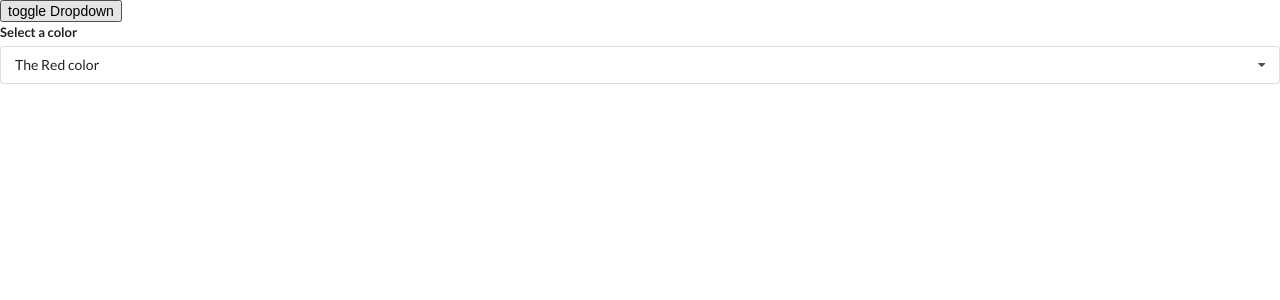
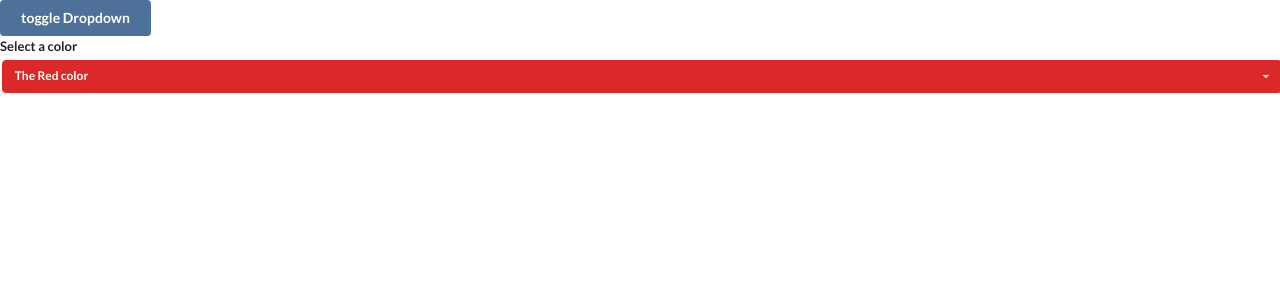
Before and after one commit to manimovassagh/Hooks, a React (Create React App) app: page / in a window 1280 px wide. Shown: the top 300 px of the page. Built offline with nearby package versions, Linux system fonts and the light colour scheme.

Commit message:
added color by myself yes !!

```diff
--- a/src/App.js
+++ b/src/App.js
@@ -37,12 +37,14 @@ const options = [
 export default () => {
   const [selected, setSelected] = useState(options[0]);
   const [showDropDown,setShowDropDown]=useState(true);
+
   return (
     <div>
-      <button onClick={()=> setShowDropDown(!showDropDown) }>toggle Dropdown</button>
+      <button   className="ui vk button" onClick={()=> setShowDropDown(!showDropDown) }>toggle Dropdown</button>
 
            {showDropDown ?
             <Dropdown
+
         selected={selected}
         onSelectedChange={setSelected}
         options={options}
--- a/src/components/Dropdown.js
+++ b/src/components/Dropdown.js
@@ -2,6 +2,9 @@ import React, { useState, useEffect, useRef } from "react";
 
 const Dropdown = ({ options, selected, onSelectedChange }) => {
   const [open, SetOpen] = useState(false);
+
+
+
   const ref = useRef();
   useEffect(() => {
     document.body.addEventListener("click", (event) => {
@@ -37,7 +40,7 @@ const Dropdown = ({ options, selected, onSelectedChange }) => {
           onClick={() => {
             SetOpen(!open);
           }}
-          className={`ui selection dropdown  ${open ? "visible active" : ""}`}
+          className={`ui  ${selected.value} label selection dropdown    ${open ? "visible active" : ""}`}
         >
           <i className="dropdown icon"></i>
           <div className="text">{selected.label} </div>
```
